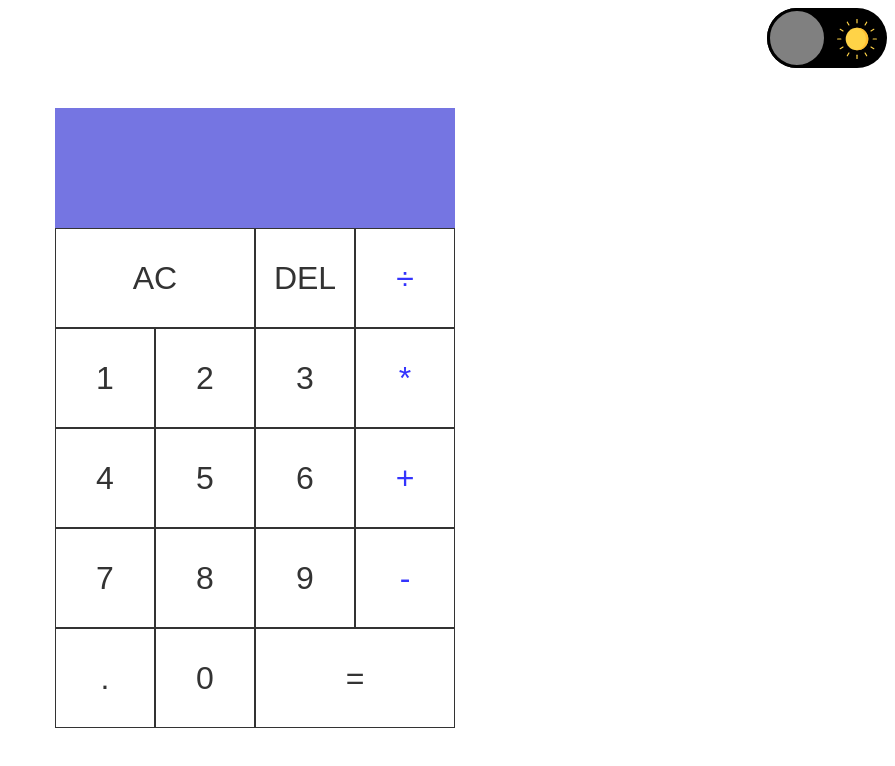
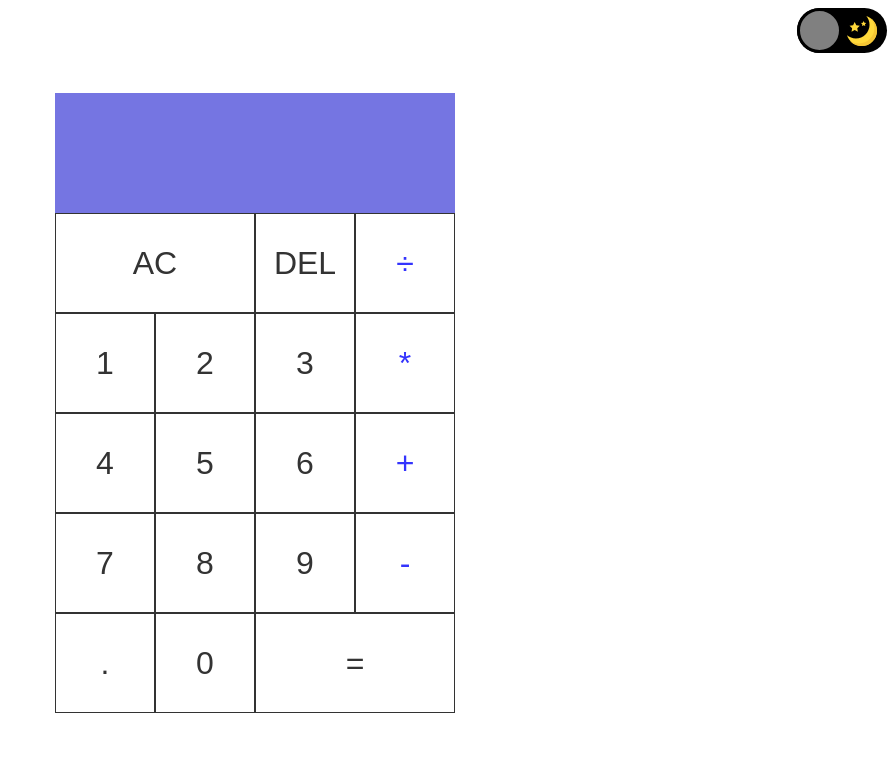
Before and after one commit to Sanki0/calculator, a plain HTML site: page index.html in a window 1280 px wide. Shown: the whole page, without its empty margins (385-1280 px from the left). Drawn offline with Linux system fonts and the light colour scheme.

Commit message:
fixed positions and svg

```diff
--- a/index.html
+++ b/index.html
@@ -16,68 +16,13 @@
           <div class="box">
             <div class="ball"></div>
             <div class="scenary">
-              <div class="moon"><?xml version="1.0" encoding="iso-8859-1"?>
-                <!-- Generator: Adobe Illustrator 19.0.0, SVG Export Plug-In . SVG Version: 6.00 Build 0)  -->
-                <svg version="1.1"  xmlns="http://www.w3.org/2000/svg" xmlns:xlink="http://www.w3.org/1999/xlink" x="0px" y="0px"
-                  viewBox="0 0 499.712 499.712" style="enable-background:new 0 0 499.712 499.712;" xml:space="preserve">
-                <path style="fill:#FFD93B;" d="M146.88,375.528c126.272,0,228.624-102.368,228.624-228.64c0-55.952-20.16-107.136-53.52-146.88
-                  C425.056,33.096,499.696,129.64,499.696,243.704c0,141.392-114.608,256-256,256c-114.064,0-210.608-74.64-243.696-177.712
-                  C39.744,355.368,90.944,375.528,146.88,375.528z"/>
-                <path style="fill:#F4C534;" d="M401.92,42.776c34.24,43.504,54.816,98.272,54.816,157.952c0,141.392-114.608,256-256,256
-                  c-59.68,0-114.448-20.576-157.952-54.816c46.848,59.472,119.344,97.792,200.928,97.792c141.392,0,256-114.608,256-256
-                  C499.712,162.12,461.392,89.64,401.92,42.776z"/>
-                <g>
-                  <polygon style="fill:#FFD83B;" points="128.128,99.944 154.496,153.4 213.472,161.96 170.8,203.56 180.864,262.296
-                    128.128,234.568 75.376,262.296 85.44,203.56 42.768,161.96 101.744,153.4 	"/>
-                  <polygon style="fill:#FFD83B;" points="276.864,82.84 290.528,110.552 321.104,114.984 298.976,136.552 304.208,166.984
-                    276.864,152.616 249.52,166.984 254.752,136.552 232.624,114.984 263.2,110.552 	"/>
-                </g>
-                </svg>
+              <div class="sun">
+                <img src="./assets/sun.svg" alt="sun">
               </div>
-              <div class="sun"><?xml version="1.0" encoding="iso-8859-1"?>
-                <!-- Generator: Adobe Illustrator 19.0.0, SVG Export Plug-In . SVG Version: 6.00 Build 0)  -->
-                <svg version="1.1"  xmlns="http://www.w3.org/2000/svg" xmlns:xlink="http://www.w3.org/1999/xlink" x="0px" y="0px"
-                  viewBox="0 0 512 512" style="enable-background:new 0 0 512 512;" xml:space="preserve">
-                <g>
-                  <circle style="fill:#FFD347;" cx="255.997" cy="255.997" r="144.824"/>
-                  <path style="fill:#FFD347;" d="M256,56.849c-4.273,0-7.737-3.463-7.737-7.737V7.737C248.263,3.463,251.727,0,256,0
-                    s7.737,3.463,7.737,7.737v41.376C263.737,53.386,260.273,56.849,256,56.849z"/>
-                  <path style="fill:#FFD347;" d="M152.563,84.568c-2.674,0-5.274-1.387-6.707-3.869l-20.687-35.832
-                    c-2.136-3.7-0.869-8.432,2.832-10.569c3.701-2.134,8.432-0.87,10.569,2.832l20.687,35.832c2.136,3.7,0.869,8.432-2.832,10.569
-                    C155.206,84.234,153.876,84.568,152.563,84.568z"/>
-                  <path style="fill:#FFD347;" d="M76.823,160.294c-1.312,0-2.643-0.334-3.861-1.038L37.13,138.569
-                    c-3.7-2.136-4.968-6.868-2.832-10.569c2.136-3.701,6.868-4.967,10.569-2.832l35.832,20.687c3.7,2.136,4.968,6.868,2.832,10.569
-                    C82.097,158.907,79.497,160.294,76.823,160.294z"/>
-                  <path style="fill:#FFD347;" d="M49.112,263.737H7.737C3.464,263.737,0,260.274,0,256s3.464-7.737,7.737-7.737h41.376
-                    c4.273,0,7.737,3.463,7.737,7.737S53.385,263.737,49.112,263.737z"/>
-                  <path style="fill:#FFD347;" d="M41.005,387.869c-2.674,0-5.274-1.387-6.707-3.869c-2.136-3.7-0.869-8.432,2.832-10.569
-                    l35.832-20.687c3.7-2.134,8.432-0.87,10.569,2.832c2.136,3.7,0.869,8.432-2.832,10.569l-35.832,20.687
-                    C43.648,387.535,42.317,387.869,41.005,387.869z"/>
-                  <path style="fill:#FFD347;" d="M131.862,478.74c-1.312,0-2.643-0.334-3.861-1.038c-3.7-2.136-4.968-6.868-2.832-10.569
-                    l20.687-35.832c2.136-3.701,6.868-4.967,10.569-2.832c3.7,2.136,4.968,6.868,2.832,10.569l-20.687,35.832
-                    C137.136,477.352,134.536,478.74,131.862,478.74z"/>
-                  <path style="fill:#FFD347;" d="M256,512c-4.273,0-7.737-3.463-7.737-7.737v-41.376c0-4.274,3.464-7.737,7.737-7.737
-                    s7.737,3.463,7.737,7.737v41.376C263.737,508.537,260.273,512,256,512z"/>
-                  <path style="fill:#FFD347;" d="M380.138,478.74c-2.674,0-5.274-1.387-6.707-3.869l-20.687-35.832
-                    c-2.136-3.7-0.869-8.432,2.832-10.569c3.7-2.134,8.432-0.87,10.569,2.832l20.687,35.832c2.136,3.7,0.869,8.432-2.832,10.569
-                    C382.781,478.406,381.451,478.74,380.138,478.74z"/>
-                  <path style="fill:#FFD347;" d="M470.995,387.869c-1.312,0-2.643-0.334-3.861-1.038l-35.832-20.687
-                    c-3.7-2.136-4.968-6.868-2.832-10.569c2.136-3.701,6.868-4.967,10.569-2.832l35.832,20.687c3.7,2.136,4.968,6.868,2.832,10.569
-                    C476.269,386.481,473.669,387.869,470.995,387.869z"/>
-                  <path style="fill:#FFD347;" d="M504.263,263.737h-41.376c-4.273,0-7.737-3.463-7.737-7.737s3.464-7.737,7.737-7.737h41.376
-                    c4.273,0,7.737,3.463,7.737,7.737S508.536,263.737,504.263,263.737z"/>
-                  <path style="fill:#FFD347;" d="M435.177,160.294c-2.674,0-5.274-1.387-6.707-3.869c-2.136-3.7-0.869-8.432,2.832-10.569
-                    l35.832-20.687c3.7-2.134,8.432-0.87,10.569,2.832c2.136,3.7,0.869,8.432-2.832,10.569l-35.832,20.687
-                    C437.82,159.96,436.489,160.294,435.177,160.294z"/>
-                  <path style="fill:#FFD347;" d="M359.437,84.568c-1.312,0-2.643-0.334-3.861-1.038c-3.7-2.136-4.968-6.868-2.832-10.569
-                    l20.687-35.832c2.136-3.701,6.868-4.967,10.569-2.832c3.7,2.136,4.968,6.868,2.832,10.569l-20.687,35.832
-                    C364.711,83.181,362.11,84.568,359.437,84.568z"/>
-                </g>
-                <path style="fill:#FFBE31;" d="M256,111.18c-5.242,0-10.418,0.286-15.516,0.828c72.685,7.743,129.303,69.252,129.303,143.991
-                  s-56.619,136.249-129.303,143.992c5.098,0.544,10.273,0.828,15.516,0.828c79.982,0,144.82-64.838,144.82-144.82
-                  S335.983,111.18,256,111.18z"/>
-                </svg>
+              <div class="moon">
+                <img src="./assets/moon.svg" alt="moon">
               </div>
+
             </div>
           </div>
         </label>
--- a/style.css
+++ b/style.css
@@ -89,8 +89,8 @@ header{
   display: flex;
   flex-direction: column;
   justify-content: center;
-  width: 120px;
-  height: 60px;
+  width: 90px;
+  height: 45px;
   background-color: black;
   transition: all 1s ease;
 
@@ -98,8 +98,8 @@ header{
   cursor: pointer;
 }
 .box .ball {
-  width: 60px;
-  height: 60px;
+  width: 45px;
+  height: 45px;
   background-color: grey;
   transition: all 1s ease;
   position: absolute;
@@ -113,6 +113,13 @@ header{
   transition: all 1s ease;
   padding: 5px 10px 0px 10px;
 }
-.box .scenary svg {
-  width: 40px;
+
+.moon img{
+  height: 30px;
+  width: 30px;
 }
+
+.sun img{
+  height: 30px;
+  width: 30px;
+}
```
Also changed, not shown: assets/moon.svg (added), assets/sun.svg (added).
